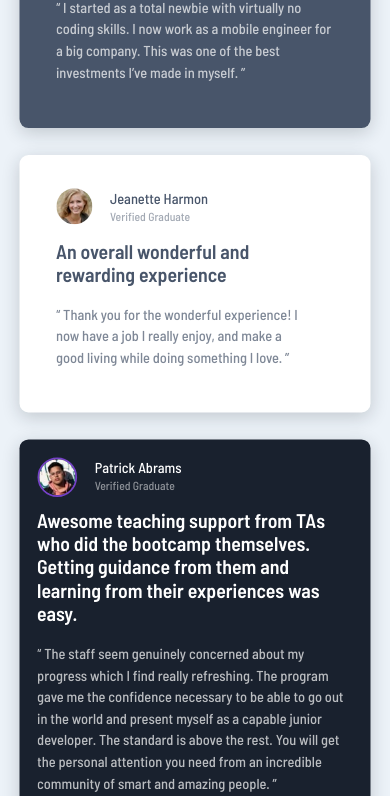
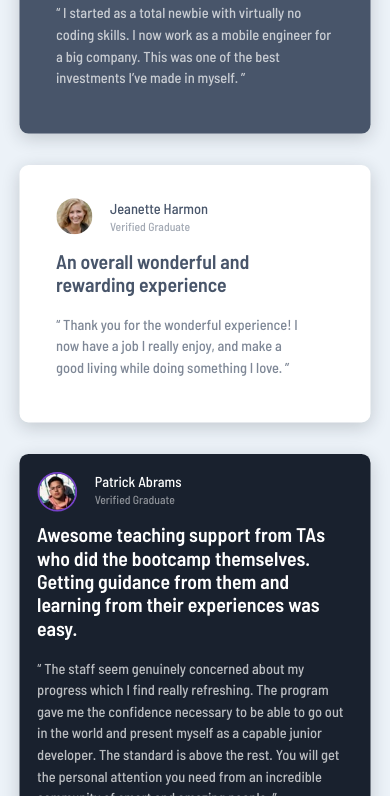
Before and after one commit to coder-txane/Testimonials-Grid-Section-Challenge-Hub, a plain HTML site: page index.html in a window 390 px wide. Shown: the part 644-1440 px from the top of the page. Drawn offline with Linux system fonts and the light colour scheme.

Commit message:
Improvements to responsive design commit

```diff
--- a/Resources/css/index.css
+++ b/Resources/css/index.css
@@ -20,13 +20,14 @@ body {
    position: relative;
    margin: auto;
    top: 5%;
+   max-width: 1300px;
 }
 
 .container-wrapper {
    position: absolute;
    display: grid;
    grid-template: 300px 300px / repeat(4, 1fr);
-   grid-gap: 30px;
+   grid-gap: 35px;
    transform: scale(90%);
 }
 
@@ -41,6 +42,7 @@ body {
    padding: 5% 6%;
    border-radius: 10px;
    box-shadow: 0px 5px 20px hsla(219, 29%, 14%, 0.2);
+   overflow: auto;
 }
 
 .testimonial-container {
@@ -159,12 +161,13 @@ body {
 
 .profile-pic {
    border-radius: 50%;
-   height: 40px; width: 40px;
+   height: 40px;
+   min-width: 40px;
    overflow: hidden;
    margin-right: 20px;
 }
 
-@media only screen and (max-width: 580px) {
+@media only screen and (max-width: 680px) {
 
    .container {
       position: relative;
```
